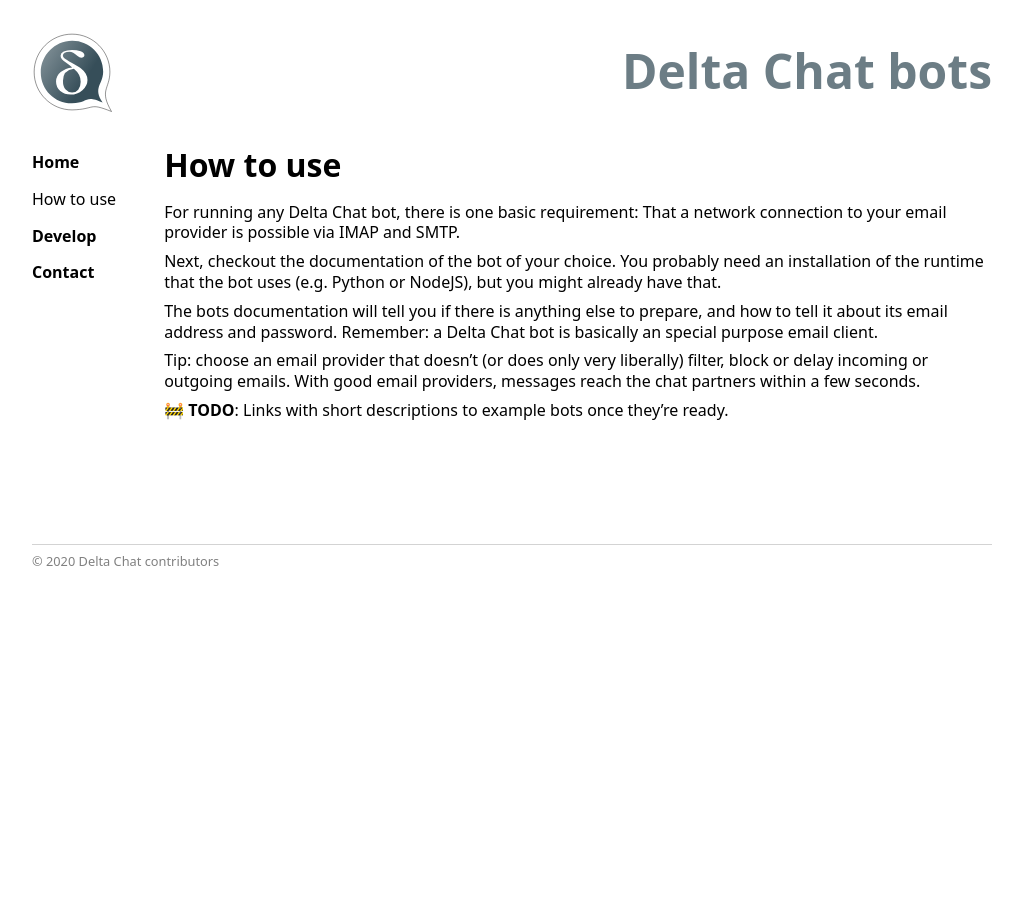
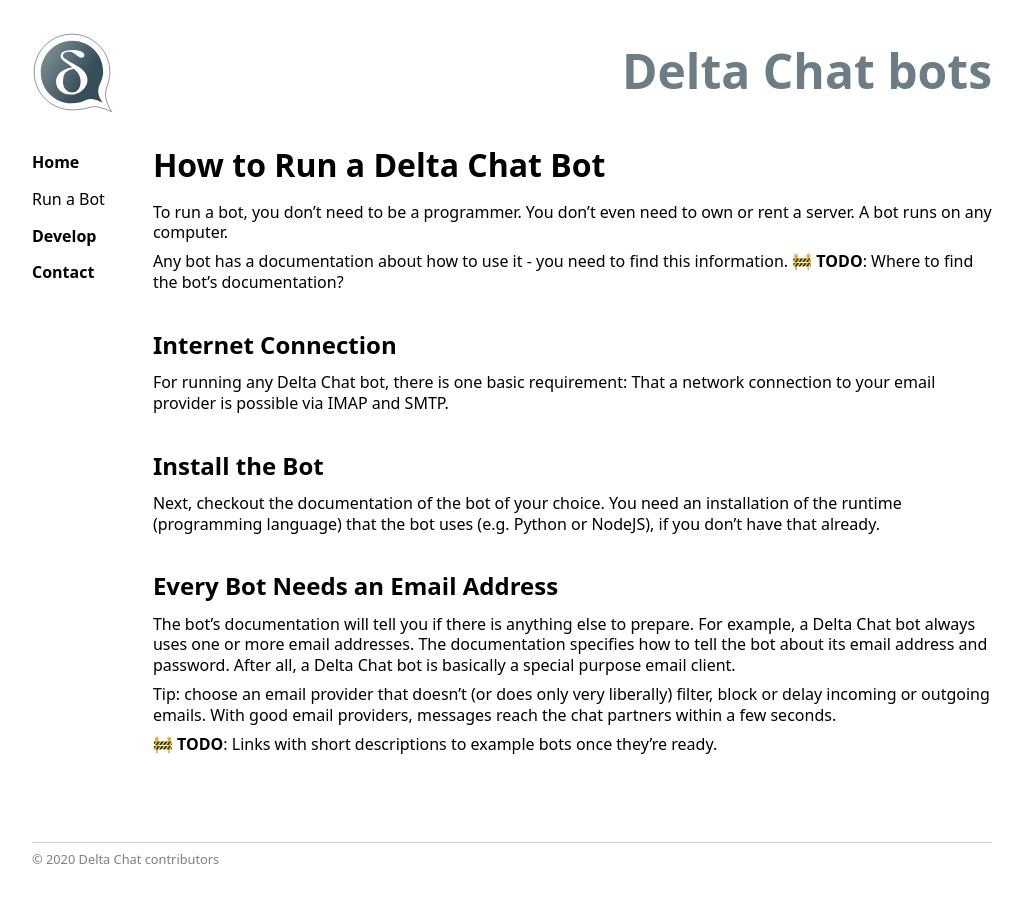
Before and after one commit to deltachat-bot/bot-pages, a Jekyll site: the page built from howto.md, in a window 1280 px wide. Shown: the whole page, without its empty margins (0-1023 px from the left). Built offline with Jekyll 4.4.1, drawn with Linux system fonts in a browser that asks for light colours.

Commit message:
how to run - text rework

```diff
--- a/_data/menu.yaml
+++ b/_data/menu.yaml
@@ -1,7 +1,7 @@
 links:
   - title: Home
     url: /
-  - title: How to use
+  - title: Run a Bot
     url: /howto.html
   - title: Develop
     url: /development.html
--- a/howto.md
+++ b/howto.md
@@ -1,14 +1,31 @@
 ---
-title: How to use them
+title: How to Run a Delta Chat Bot
 ---
 
-# How to use
+# How to Run a Delta Chat Bot
+
+To run a bot, you don't need to be a programmer.
+You don't even need to own or rent a server.
+A bot runs on any computer.
+
+Any bot has a documentation about how to use it - you need to find this information.
+🚧 **TODO**: Where to find the bot's documentation?
+
+## Internet Connection
 
 For running any Delta Chat bot, there is one basic requirement: That a network connection to your email provider is possible via IMAP and SMTP.
 
-Next, checkout the documentation of the bot of your choice. You probably need an installation of the runtime that the bot uses (e.g. Python or NodeJS), but you might already have that.
+## Install the Bot
 
-The bots documentation will tell you if there is anything else to prepare, and how to tell it about its email address and password. Remember: a Delta Chat bot is basically an special purpose email client.
+Next, checkout the documentation of the bot of your choice.
+You need an installation of the runtime (programming language) that the bot uses (e.g. Python or NodeJS), if you don't have that already.
+
+## Every Bot Needs an Email Address
+
+The bot's documentation will tell you if there is anything else to prepare.
+For example, a Delta Chat bot always uses one or more email addresses.
+The documentation specifies how to tell the bot about its email address and password.
+After all, a Delta Chat bot is basically a special purpose email client.
 
 Tip: choose an email provider that doesn't (or does only very liberally) filter, block or delay incoming or outgoing emails. With good email providers, messages reach the chat partners within a few seconds.
 
```
Also changed, not shown: index.md (+1 -1 lines).
